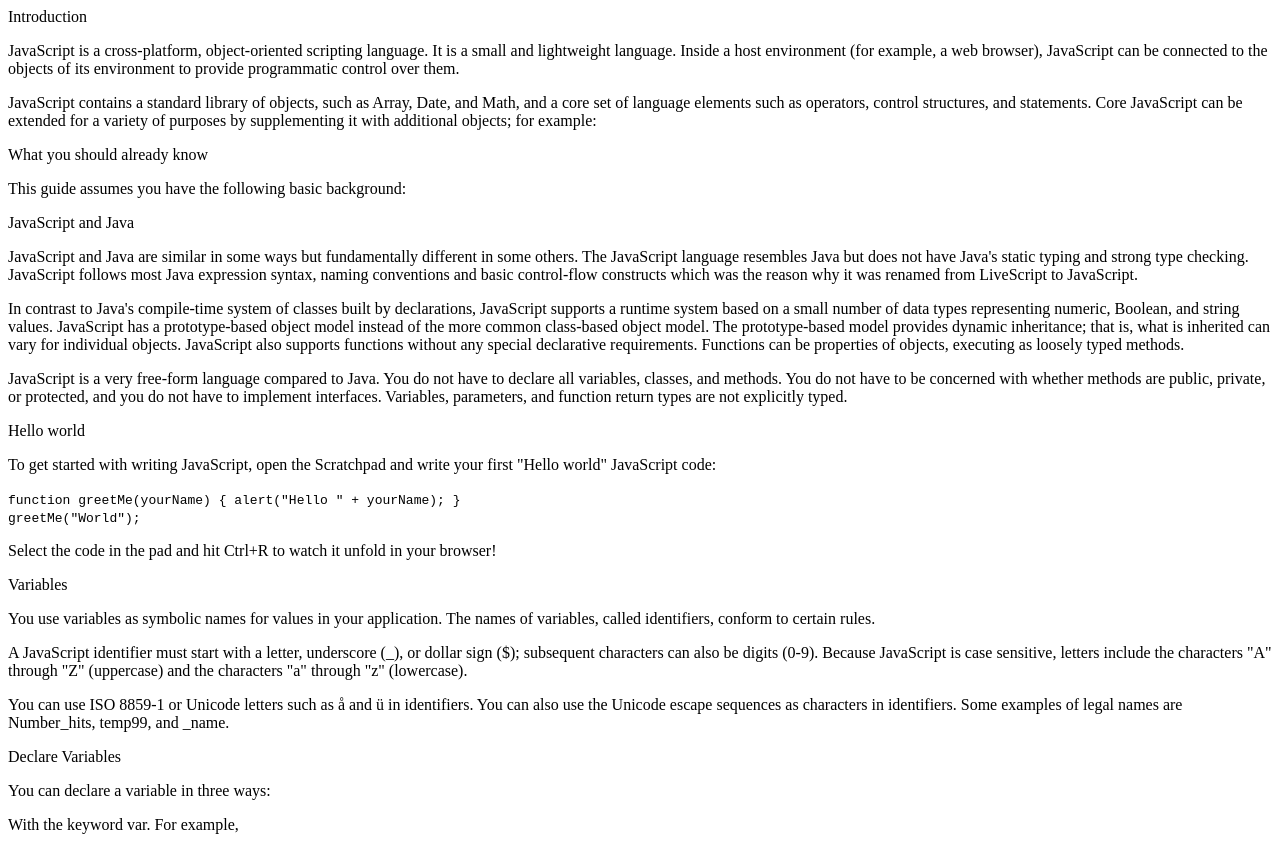
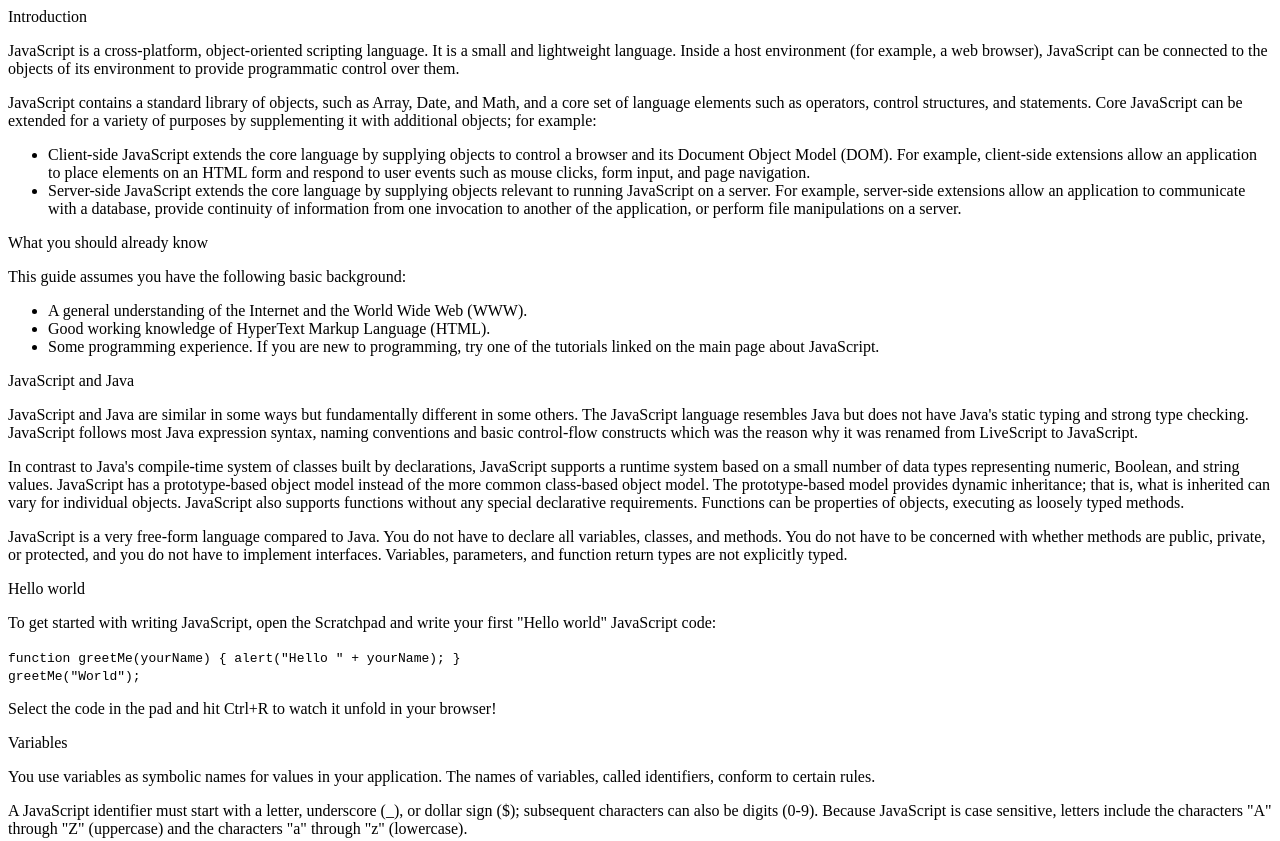
Before and after one commit to Alondra87/Microverse---2, a plain HTML site: page index.html in a window 1280 px wide. Shown: the top 841 px of the page. Drawn offline with Linux system fonts and the light colour scheme.

Commit message:
User Story #7 & #8, Completed

```diff
--- a/index.html
+++ b/index.html
@@ -12,10 +12,19 @@
       <header>Introduction</header>
       <p>JavaScript is a cross-platform, object-oriented scripting language. It is a small and lightweight language. Inside a host environment (for example, a web browser), JavaScript can be connected to the objects of its environment to provide programmatic control over them.</p>
       <p>JavaScript contains a standard library of objects, such as Array, Date, and Math, and a core set of language elements such as operators, control structures, and statements. Core JavaScript can be extended for a variety of purposes by supplementing it with additional objects; for example:</p>
+      <ul>
+        <li>Client-side JavaScript extends the core language by supplying objects to control a browser and its Document Object Model (DOM). For example, client-side extensions allow an application to place elements on an HTML form and respond to user events such as mouse clicks, form input, and page navigation.</li>
+        <li>Server-side JavaScript extends the core language by supplying objects relevant to running JavaScript on a server. For example, server-side extensions allow an application to communicate with a database, provide continuity of information from one invocation to another of the application, or perform file manipulations on a server.</li>
+      </ul>
     </section>
     <section class="main-section" id="What_you_should_already_know">
       <header>What you should already know</header>
       <p>This guide assumes you have the following basic background:</p>
+      <ul>
+        <li>A general understanding of the Internet and the World Wide Web (WWW).</li>
+        <li>Good working knowledge of HyperText Markup Language (HTML).</li>
+        <li>Some programming experience. If you are new to programming, try one of the tutorials linked on the main page about JavaScript.</li>
+      </ul>
     </section>
     <section class="main-section" id="JavaScript_and_Java">
       <header>JavaScript and Java</header>
@@ -62,6 +71,8 @@
     </section>
 
   </main>
+  <nav id="navbar">
+  </nav>
 
     <script src="https://cdn.freecodecamp.org/testable-projects-fcc/v1/bundle.js"></script>
 
```
